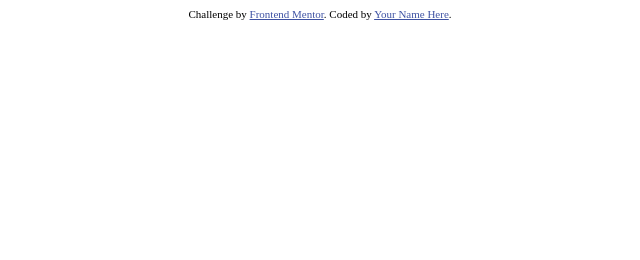
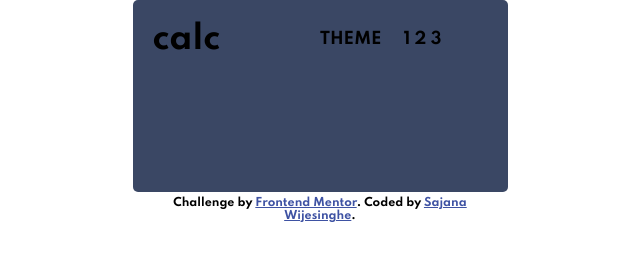
Before and after one commit to StormKing969/Calculator-Website, a plain HTML site: page index.html in a window 1280 px wide. Shown: the whole page, without its empty margins (320-960 px from the left). Drawn offline with Linux system fonts and the light colour scheme.

Commit message:
toggle button

```diff
--- a/index.html
+++ b/index.html
@@ -5,19 +5,65 @@
   <meta name="viewport" content="width=device-width, initial-scale=1.0"> <!-- displays site properly based on user's device -->
 
   <link rel="icon" type="image/png" sizes="32x32" href="./images/favicon-32x32.png">
+
+  <link rel="preconnect" href="https://fonts.googleapis.com">
+  <link rel="preconnect" href="https://fonts.gstatic.com" crossorigin>
+  <link href="https://fonts.googleapis.com/css2?family=Spartan:wght@700&display=swap" rel="stylesheet">
+
   <link rel="stylesheet" href="./style/style.css">
+  <link rel="stylesheet" href="./style/footer.css">
 
   <title>Frontend Mentor | Calculator app</title>
 
 </head>
 <body>
   <main class="container">
+    <div class="title">
+      <h1>calc</h1>
 
+      <div>
+        <h4>THEME</h4>
+
+        <div class="toggle">
+          <div class="theme_number">
+            <span>1</span>
+            <span>2</span>
+            <span>3</span>
+          </div>
+          <input type="checkbox" class="background_changer" id="background-changer">
+        </div>
+      </div>
+
+    </div>
+
+    <div class="result">
+      <form action="">
+
+      </form>
+    </div>
+
+    <div class="keys">
+      <div class="key_row">
+
+      </div>
+      <div class="key_row">
+
+      </div>
+      <div class="key_row">
+
+      </div>
+      <div class="key_row">
+
+      </div>
+      <div class="key_row">
+
+      </div>
+    </div>
   </main>
 
   <footer class="attribution">
     Challenge by <a href="https://www.frontendmentor.io?ref=challenge" target="_blank">Frontend Mentor</a>.
-    Coded by <a href="#">Your Name Here</a>.
+    Coded by <a href="https://sajana-wijesinghe.com/">Sajana Wijesinghe</a>.
   </footer>
 </body>
 </html>
--- /dev/null
+++ b/style/footer.css
@@ -0,0 +1,14 @@
+/* =============== Footer Section Start =============== */
+
+.attribution {
+    font-size: 11px;
+    padding: 5px;
+    text-align: center;
+}
+
+.attribution a {
+     color: hsl(228, 45%, 44%);
+     flex-direction: row;
+}
+
+/* =============== Footer Section End =============== */
--- a/style/style.css
+++ b/style/style.css
@@ -1,9 +1,94 @@
+/* =============== Global Section Start =============== */
 
-.attribution {
-    font-size: 11px;
-    text-align: center;
+:root {
+    /* Theme 1 Background */
+
+    --very-dark-desaturated-blue-1: hsl(222, 26%, 31%); /* Main Background */
+    --very-dark-desaturated-blue-2: hsl(223, 31%, 20%); /* Toggle & Keypad Background */
+    --very-dark-desaturated-blue-3: hsl(224, 36%, 15%); /* Screen Background */
+
+    /* Theme 1 Keys */
+
+    --desaturated-dark-blue-1: hsl(225, 21%, 49%); /* Key background */
+    --desaturated-dark-blue-2: hsl(224, 28%, 35%); /* Key shadow */
+
+    --red: hsl(6, 63%, 50%); /* Key background & Toggle */
+    --dark-red: hsl(6, 70%, 34%); /* Key shadow */
+
+    --light-grayish-orange: hsl(30, 25%, 89%); /* Key background */
+    --grayish-orange: hsl(28, 16%, 65%); /* Key shadow */
+
+    /* Theme 1 Text */
+
+    --very-dark-grayish-blue: hsl(221, 14%, 31%);
+    --white: hsl(0, 0, 100%);
 }
 
-.attribution a {
-     color: hsl(228, 45%, 44%);
+* {
+    box-sizing: border-box;
+    padding: 0;
+    margin: 0;
 }
+
+body {
+    font-family: 'Spartan', sans-serif;
+    width: 375px;
+    height: 100%;
+    align-items: center;
+    justify-content: center;
+    margin: 0 auto;
+}
+
+/* =============== Global Section End =============== */
+
+/* =============== Container Section Start =============== */
+
+.container {
+    background-color: var(--very-dark-desaturated-blue-1);
+    display: grid;
+    grid-template-columns: 1fr;
+    grid-template-rows: 0.5fr 1fr 2fr;
+    padding: 20px;
+    border-radius: 5px;
+}
+
+/* =============== Container Section End =============== */
+
+/* =============== Title Section Start =============== */
+
+.title {
+    display: grid;
+    grid-template-columns: 1fr 1fr;
+    margin: auto 0;
+}
+
+.title > div {
+    display: grid;
+    grid-template-columns: 1fr 1fr;
+    margin: auto 0;
+    align-items: center;
+}
+
+/* ======= Toggle Section Start ======= */
+
+.container .title > div .toggle input{
+    display: none;
+}
+
+/* ======= Toggle Section End ======= */
+
+/* =============== Title Section End =============== */
+
+/* =============== Result Section Start =============== */
+
+
+
+
+/* =============== Result Section End =============== */
+
+/* =============== Key Section Start =============== */
+
+
+
+
+/* =============== Key Section End =============== */
```
